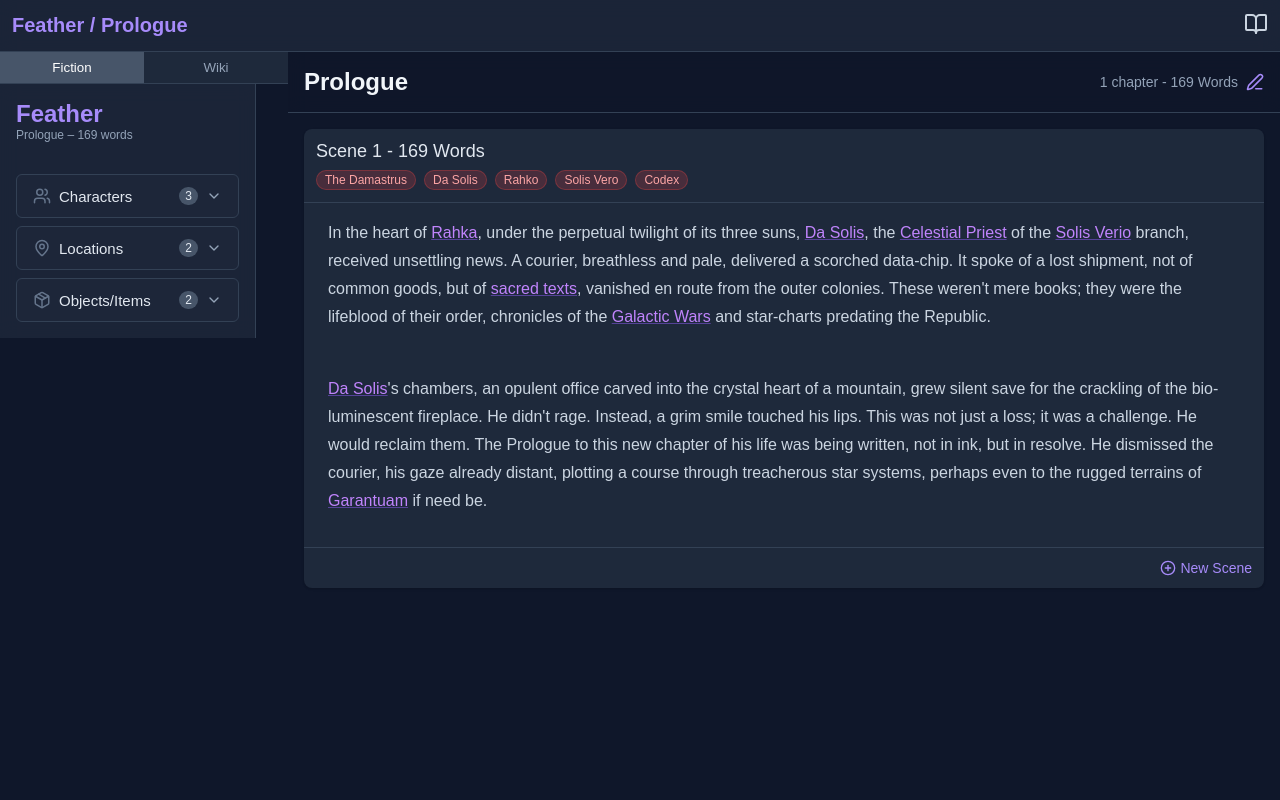
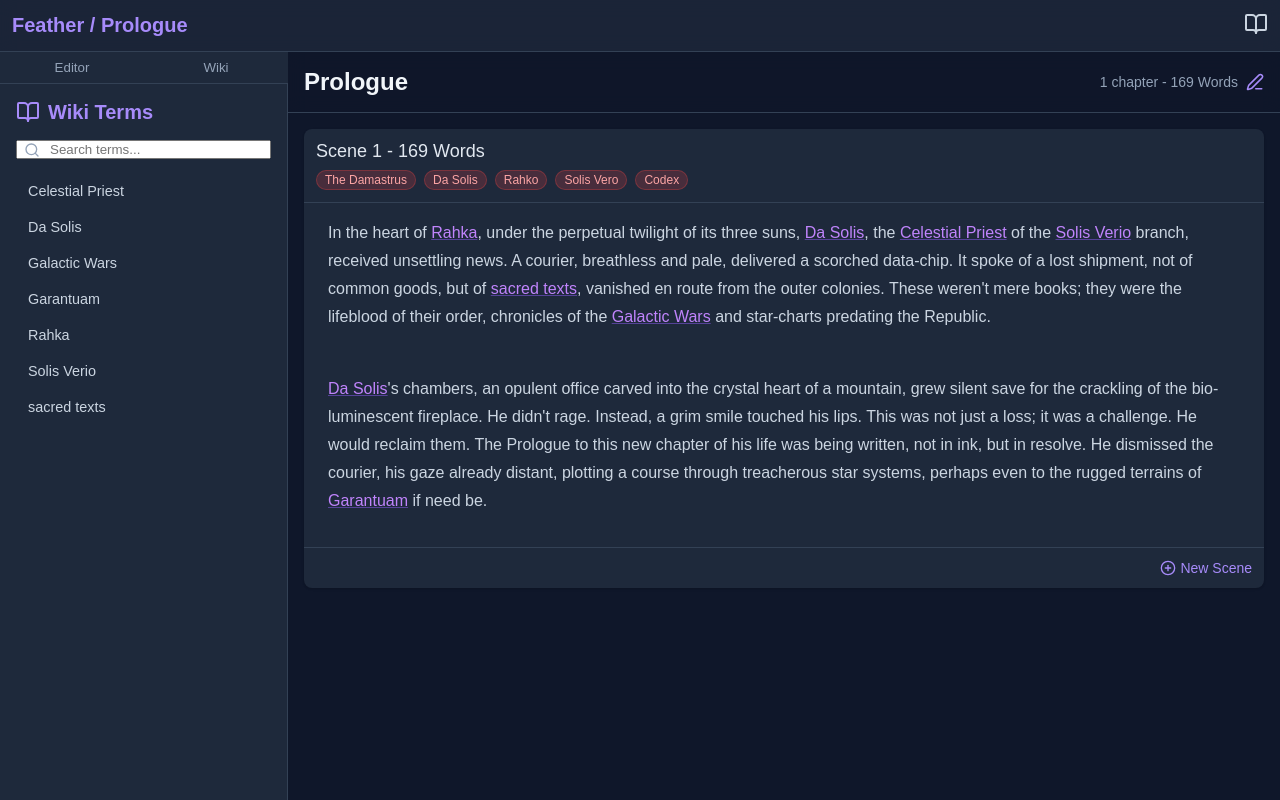
Before and after one commit to shmublu/feather-app, a Next.js app: page / in a window 1280 px wide. Built offline with nearby package versions, Linux system fonts and the light colour scheme.

Commit message:
changed editor

```diff
--- a/src/components/common/SidebarTabs.tsx
+++ b/src/components/common/SidebarTabs.tsx
@@ -13,8 +13,8 @@ interface SidebarTabsProps {
   wikiTerms: WikiTerms;
   selectedTermKey: string | null;
   onSelectTerm: (termKey: string) => void;
-  activeTab: 'fiction' | 'wiki';
-  onTabChange: (tab: 'fiction' | 'wiki') => void;
+  activeTab: 'editor' | 'wiki';
+  onTabChange: (tab: 'editor' | 'wiki') => void;
 }
 
 const SidebarTabs: React.FC<SidebarTabsProps> = ({
@@ -32,10 +32,10 @@ const SidebarTabs: React.FC<SidebarTabsProps> = ({
     <div className={`${styles.wrapper} ${isMobileMenuOpen ? styles.open : styles.closed}`}>
       <div className={styles.tabHeader}>
         <button
-          className={`${styles.tabButton} ${activeTab === 'fiction' ? styles.activeTab : ''}`}
-          onClick={() => onTabChange('fiction')}
+          className={`${styles.tabButton} ${activeTab === 'editor' ? styles.activeTab : ''}`}
+          onClick={() => onTabChange('editor')}
         >
-          Fiction
+          Editor
         </button>
         <button
           className={`${styles.tabButton} ${activeTab === 'wiki' ? styles.activeTab : ''}`}
@@ -45,7 +45,7 @@ const SidebarTabs: React.FC<SidebarTabsProps> = ({
         </button>
       </div>
       <div className={styles.tabContent}>
-        {activeTab === 'fiction' ? (
+        {activeTab === 'editor' ? (
           <SidebarFiction
             isMobileMenuOpen={true}
             title={fictionTitle}
--- a/src/components/fiction/SidebarFiction.tsx
+++ b/src/components/fiction/SidebarFiction.tsx
@@ -44,7 +44,7 @@ const SidebarFiction: React.FC<SidebarFictionProps> = ({
       `}
     >
       <div className={styles.header}>
-        <h1 className={styles.title}>Feather</h1>
+        <h1 className={styles.title}>Editor</h1>
         <p className={styles.subtitle}>
           {title} – {currentWordCount} words
         </p>
```
Also changed, not shown: src/data/wiki/highlight.json (added, +7 -0 lines).
